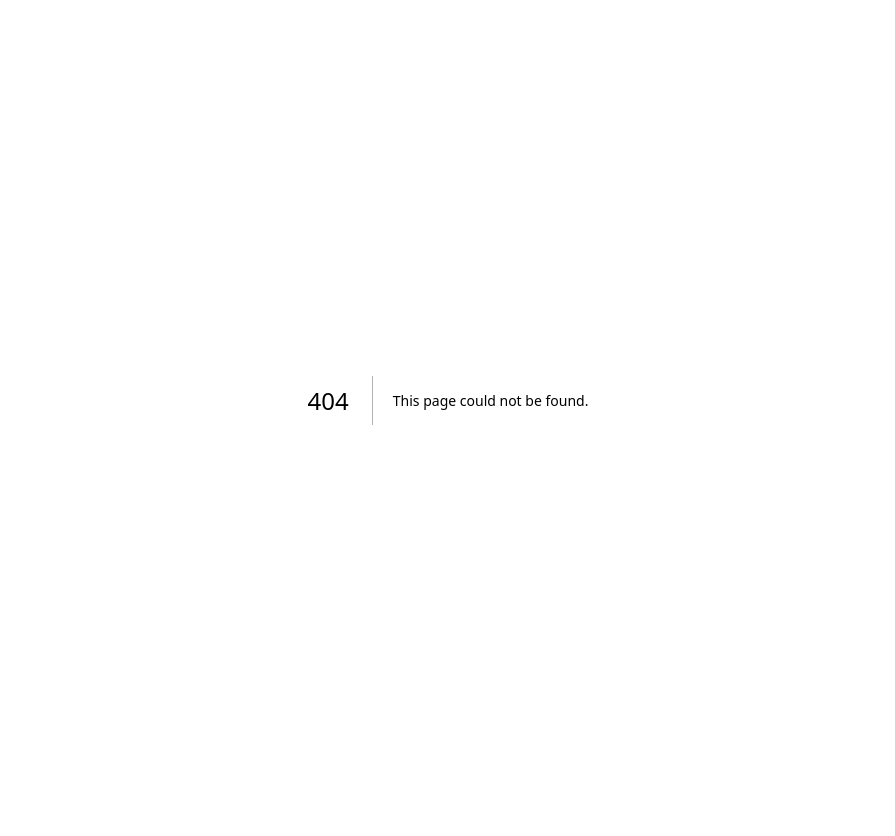
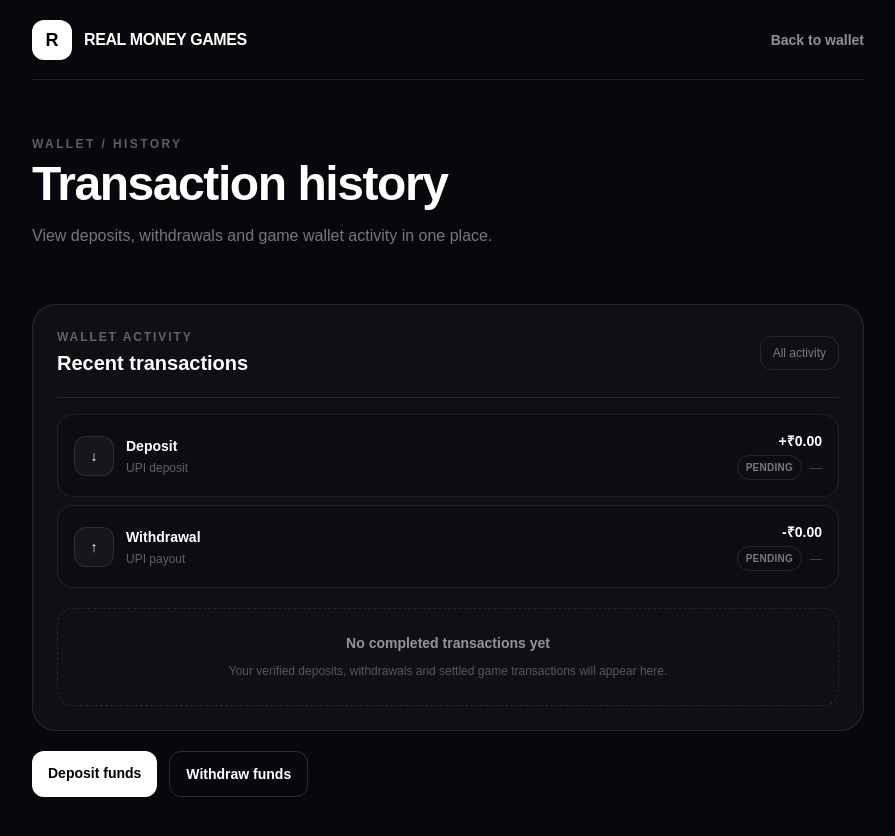
Before and after one commit to Jagdish2729/real-money-games, a Next.js app in the folder apps/web/: page /wallet/history in a window 1280 px wide. Before the commit this address had no page. Shown: the top 836 px of the page, without its empty margins (192-1087 px from the left). Before the commit the page ends 800 px from the top, so only its background shows below. Built offline with nearby package versions, Linux system fonts and the light colour scheme.

Commit message:
Add transaction history screen

```diff
--- /dev/null
+++ b/apps/web/app/wallet/history/page.tsx
@@ -0,0 +1,95 @@
+"use client";
+
+const transactions = [
+  {
+    type: "Deposit",
+    detail: "UPI deposit",
+    amount: "+₹0.00",
+    status: "Pending",
+    date: "—",
+  },
+  {
+    type: "Withdrawal",
+    detail: "UPI payout",
+    amount: "-₹0.00",
+    status: "Pending",
+    date: "—",
+  },
+];
+
+export default function TransactionHistoryPage() {
+  return (
+    <main className="min-h-screen bg-[#07080b] text-white">
+      <div className="mx-auto max-w-4xl px-5 pb-12 sm:px-8">
+        <header className="flex h-20 items-center justify-between border-b border-white/10">
+          <a href="/" className="flex items-center gap-3">
+            <span className="flex h-10 w-10 items-center justify-center rounded-xl bg-white text-lg font-black text-black">R</span>
+            <span className="text-base font-bold tracking-tight">REAL MONEY GAMES</span>
+          </a>
+          <a href="/wallet" className="text-sm font-semibold text-white/55 hover:text-white">Back to wallet</a>
+        </header>
+
+        <section className="py-10 sm:py-14">
+          <p className="text-xs font-bold uppercase tracking-[0.2em] text-white/35">Wallet / History</p>
+          <h1 className="mt-2 text-4xl font-black tracking-[-0.03em] sm:text-5xl">Transaction history</h1>
+          <p className="mt-4 max-w-2xl text-sm leading-6 text-white/45 sm:text-base">
+            View deposits, withdrawals and game wallet activity in one place.
+          </p>
+        </section>
+
+        <section className="rounded-3xl border border-white/10 bg-white/[0.035] p-4 sm:p-6">
+          <div className="flex flex-col gap-4 border-b border-white/10 pb-5 sm:flex-row sm:items-center sm:justify-between">
+            <div>
+              <p className="text-xs font-bold uppercase tracking-[0.16em] text-white/35">Wallet activity</p>
+              <h2 className="mt-1 text-xl font-bold">Recent transactions</h2>
+            </div>
+            <div className="rounded-xl border border-white/10 px-3 py-2 text-xs text-white/45">All activity</div>
+          </div>
+
+          <div className="mt-4 space-y-2">
+            {transactions.map((transaction) => (
+              <div key={transaction.type} className="rounded-2xl border border-white/8 bg-black/15 p-4">
+                <div className="flex flex-col gap-3 sm:flex-row sm:items-center sm:justify-between">
+                  <div className="flex items-center gap-3">
+                    <div className="flex h-10 w-10 items-center justify-center rounded-xl border border-white/10 bg-white/[0.04] text-sm font-bold">
+                      {transaction.type === "Deposit" ? "↓" : "↑"}
+                    </div>
+                    <div>
+                      <p className="text-sm font-bold">{transaction.type}</p>
+                      <p className="mt-1 text-xs text-white/35">{transaction.detail}</p>
+                    </div>
+                  </div>
+                  <div className="sm:text-right">
+                    <p className="text-sm font-bold">{transaction.amount}</p>
+                    <div className="mt-1 flex items-center gap-2 sm:justify-end">
+                      <span className="rounded-full border border-white/10 px-2 py-1 text-[10px] font-bold uppercase tracking-wide text-white/45">
+                        {transaction.status}
+                      </span>
+                      <span className="text-xs text-white/25">{transaction.date}</span>
+                    </div>
+                  </div>
+                </div>
+              </div>
+            ))}
+          </div>
+
+          <div className="mt-5 rounded-2xl border border-dashed border-white/10 p-6 text-center">
+            <p className="text-sm font-semibold text-white/55">No completed transactions yet</p>
+            <p className="mt-2 text-xs leading-5 text-white/30">
+              Your verified deposits, withdrawals and settled game transactions will appear here.
+            </p>
+          </div>
+        </section>
+
+        <div className="mt-5 flex flex-col gap-3 sm:flex-row">
+          <a href="/wallet/deposit" className="rounded-xl bg-white px-4 py-3 text-center text-sm font-bold text-black hover:bg-white/90">
+            Deposit funds
+          </a>
+          <a href="/wallet/withdraw" className="rounded-xl border border-white/15 px-4 py-3 text-center text-sm font-bold hover:border-white/30">
+            Withdraw funds
+          </a>
+        </div>
+      </div>
+    </main>
+  );
+}
```
